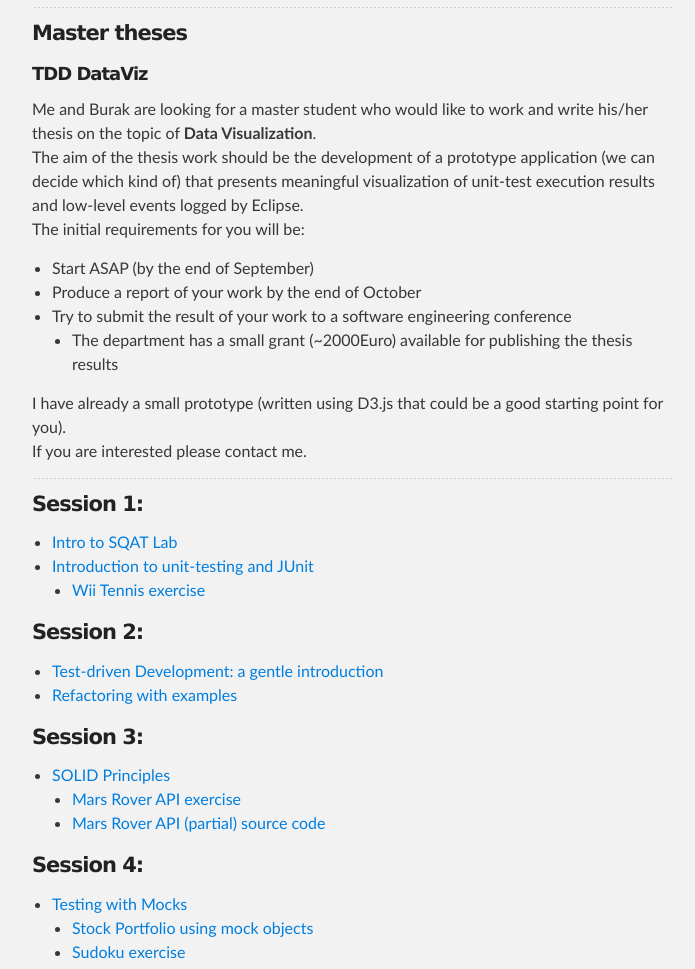
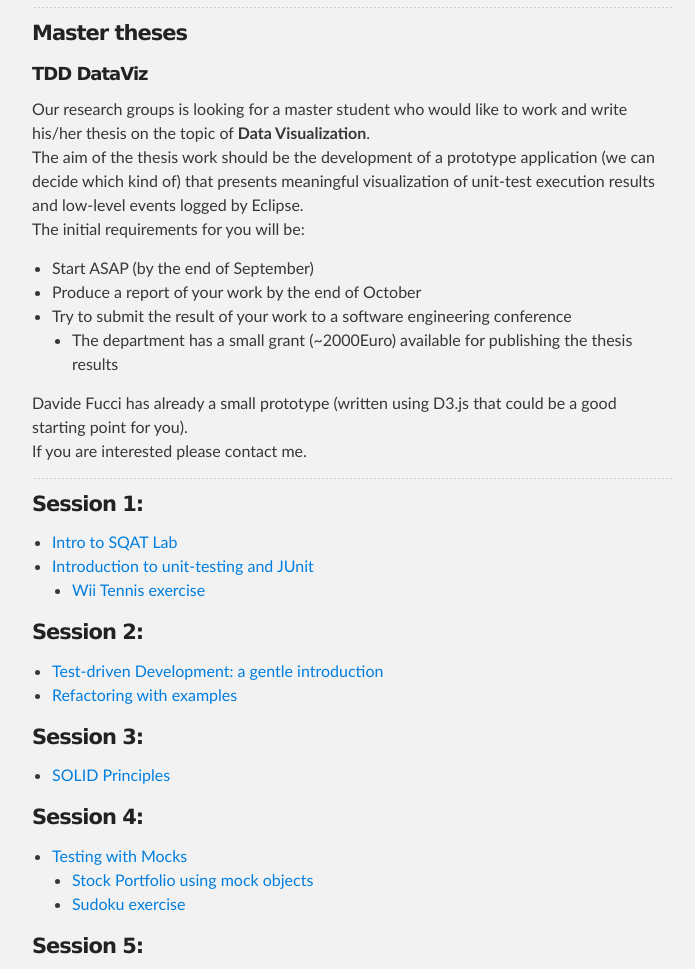
Before and after one commit to UniOULU-TOL/SQATLab, a plain HTML site: page index.html in a window 1280 px wide. Shown: the part 321-1290 px from the top of the page, without its empty margins (288-983 px from the left). Drawn offline with Linux system fonts and the light colour scheme.

Commit message:
Exercises removed

```diff
--- a/index.html
+++ b/index.html
@@ -37,7 +37,7 @@
 <h5>
 <a id="tdd-dataviz" class="anchor" href="#tdd-dataviz" aria-hidden="true"><span class="octicon octicon-link"></span></a>TDD DataViz</h5>
 
-<p>Me and Burak are looking for a master student who would like to work and write his/her thesis on the topic of <strong>Data Visualization</strong>.<br>
+<p>Our research groups is looking for a master student who would like to work and write his/her thesis on the topic of <strong>Data Visualization</strong>.<br>
 The aim of the thesis work should be the development of a prototype application (we can decide which kind of) that presents meaningful visualization of unit-test execution results and low-level events logged by Eclipse.<br>
 The initial requirements for you will be:</p>
 
@@ -52,7 +52,7 @@ The initial requirements for you will be:</p>
 </li>
 </ul>
 
-<p>I have already a small prototype (written using D3.js that could be a good starting point for you).<br>
+<p>Davide Fucci has already a small prototype (written using D3.js that could be a good starting point for you).<br>
 If you are interested please contact me.</p>
 
 <hr>
@@ -86,10 +86,6 @@ If you are interested please contact me.</p>
 <li>
 <a href="http://unioulu-tol.github.io/SQATLab/sessions/session3.html">SOLID Principles</a>
 
-<ul>
-<li><a href="http://unioulu-tol.github.io/SQATLab/sessions/MRA.html">Mars Rover API exercise</a></li>
-<li><a href="https://github.com/UniOULU-TOL/MarsRover">Mars Rover API (partial) source code</a></li>
-</ul>
 </li>
 </ul>
 
```
